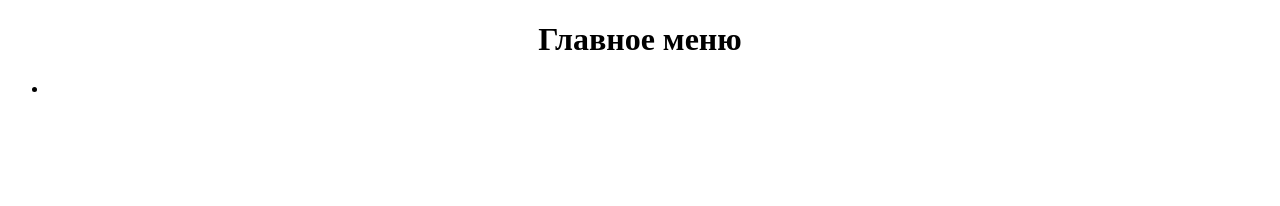
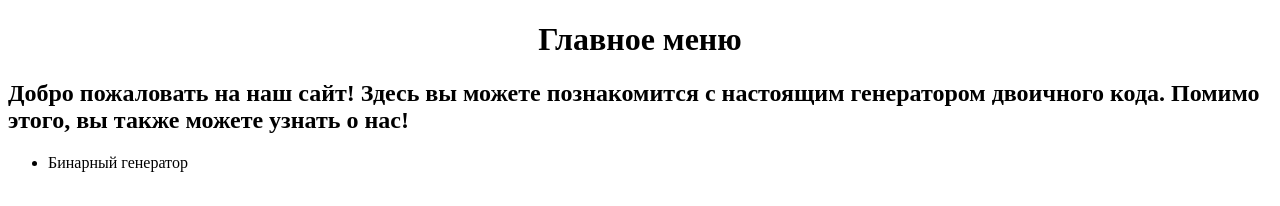
Before and after one commit to scripter24-bot/scripter24-bot.github.io, a plain HTML site: page index.html in a window 1280 px wide. Drawn offline with Linux system fonts and the light colour scheme.

Commit message:
Update index.html

```diff
--- a/index.html
+++ b/index.html
@@ -9,8 +9,10 @@
     <h1 align="center">
       Главное меню
     </h1>
+    <h2>Добро пожаловать на наш сайт! Здесь вы можете познакомится с настоящим генератором двоичного кода. Помимо этого, вы также можете
+    узнать о нас!</h2>
     <ul>
-      <li><a></a></li>
+      <li>Бинарный генератор<a href="https://scripter24-bot.github.io/bin.html" ></a></li>
 
     </ul>
   </body>
```
